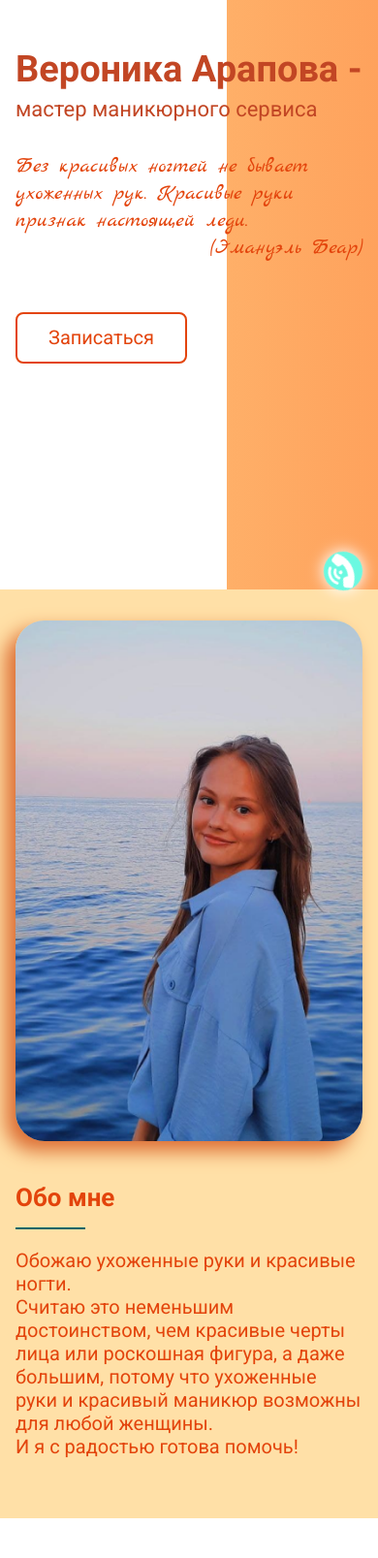
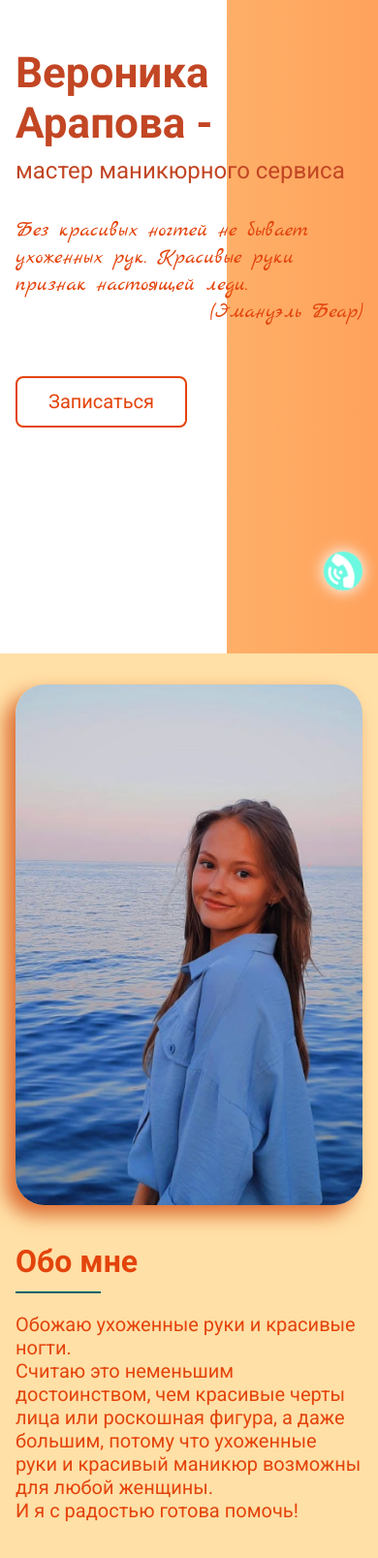
Before and after one commit to Veronika9999/chernika, a plain HTML site: page index.html in a window 390 px wide. Shown: the part 85-1692 px from the top of the page at 97% size. Before the commit the page ends 1651 px from the top, so only its background shows below. Drawn offline with Linux system fonts and the light colour scheme.

Commit message:
Update media.css

```diff
--- a/css/media.css
+++ b/css/media.css
@@ -146,13 +146,7 @@
 }
 @media (max-width: 638px){
     header h1{
-        font-size: 36px;
-        line-height: 46px;
         margin-bottom: 14px;
-    }
-    h1 span{
-        font-size: 22px;
-        line-height: 46px;
     }
     header p{
         font-size: 22px;
@@ -212,8 +206,6 @@
         top: 81.6px;
     }
     header h1{
-        font-size: 38px;
-        line-height: 120%;
         margin-bottom: 12px;
     }
     header p{
@@ -222,19 +214,10 @@
     .aboutme__elements img{
         width: 100%;
     }
-    .aboutme__info h2{
-        font-size: 26px;
-    }
 }
 @media (max-width: 320px){
     header h1{
-        font-size: 28px;
-        line-height: 40px;
         margin-bottom: 12px;
-    }
-    h1 span{
-        font-size: 20px;
-        line-height: 40px;
     }
     header p{
         font-size: 20px;
```
